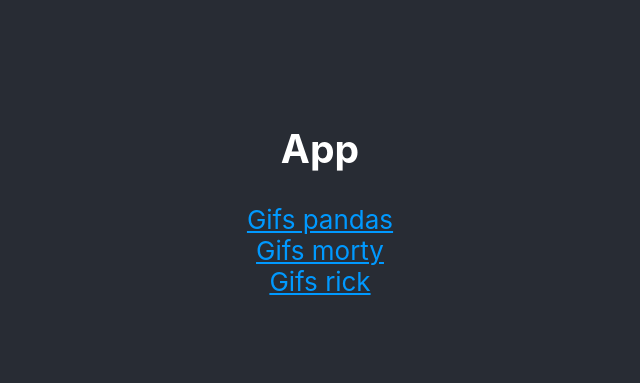
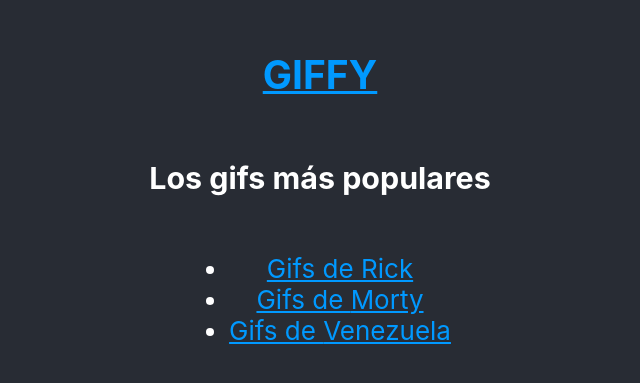
Before and after one commit to Carmenprz/giffy, a React (Create React App) app: page / in a window 1280 px wide. Shown: the part 205-588 px from the top of the page, without its empty margins (320-960 px from the left). Built offline with nearby package versions, Linux system fonts and the light colour scheme.

Commit message:
feat(popular gifs component)

```diff
--- a/src/App.js
+++ b/src/App.js
@@ -1,19 +1,22 @@
 import React from 'react'
 import './App.css'
 import ListOfGifs from './components/ListOfGifs'
+import Home from './pages/Home'
 import {Route, Link} from 'wouter'
 
 export default function App() {
   return (
     <div className="App">
       <section className="App-content">
-        <h1>App</h1>
-        <Link to='/gif/panda'>Gifs pandas</Link>
-        <Link to='/gif/morty'>Gifs morty</Link>
-        <Link to='/gif/rick'>Gifs rick</Link>
+        <Link href='/'>
+          <h1>GIFFY</h1>
+        </Link>
+        <Route
+          component={Home}
+          path="/" />
         <Route
           component={ListOfGifs}
-          path="/gif/:keyword" />
+          path="/search/:keyword" />
       </section>
     </div>
   )
--- /dev/null
+++ b/src/pages/Home/index.js
@@ -0,0 +1,18 @@
+import React from 'react'
+import { Link } from 'wouter'
+
+export default function Home() {
+    const POPULAR_GIFS = ['Rick', 'Morty', 'Venezuela'];
+    return (
+        <>
+            <h3 className="App-title">Los gifs más populares</h3>
+            <ul>
+                {POPULAR_GIFS.map((popularGif) => (
+                    <li key={popularGif}>
+                        <Link href={`/search/${popularGif}`}>Gifs de {popularGif}</Link>
+                    </li>
+                ))}
+            </ul>
+        </>
+    )
+}
```
